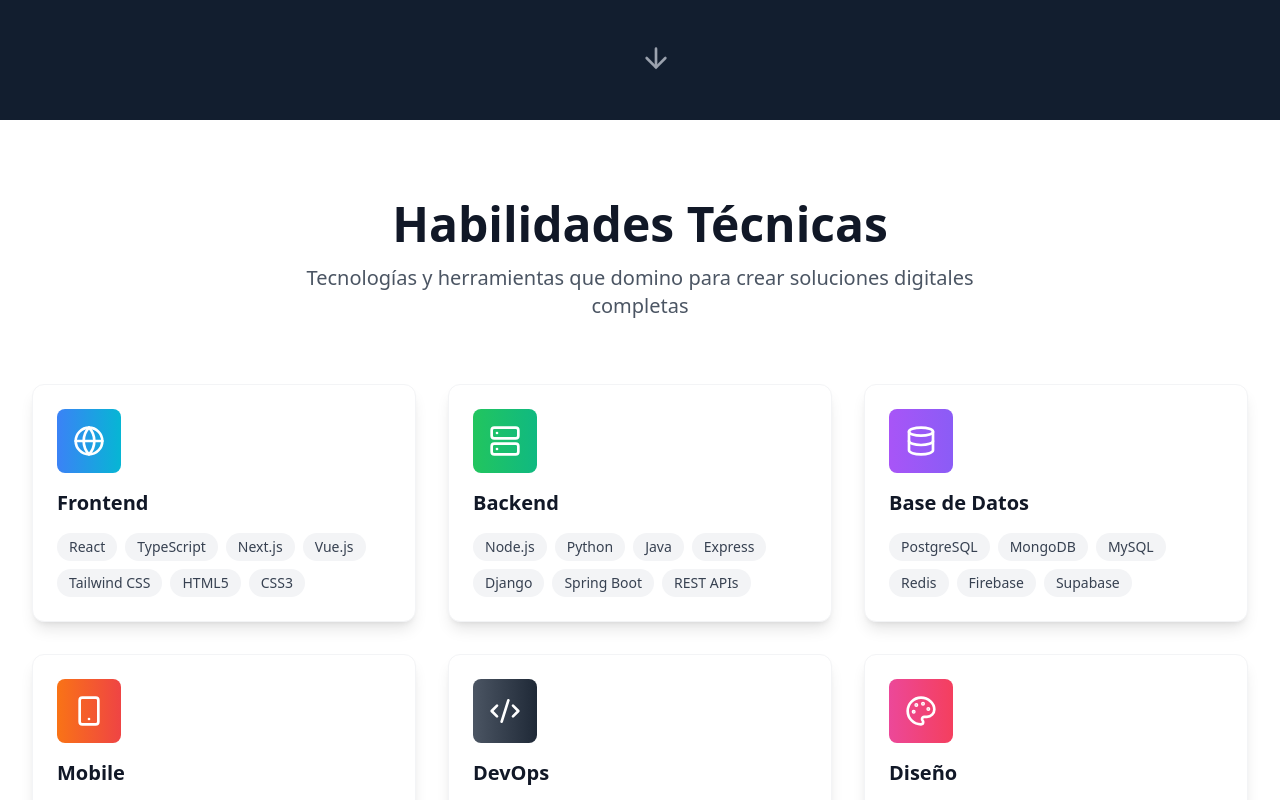
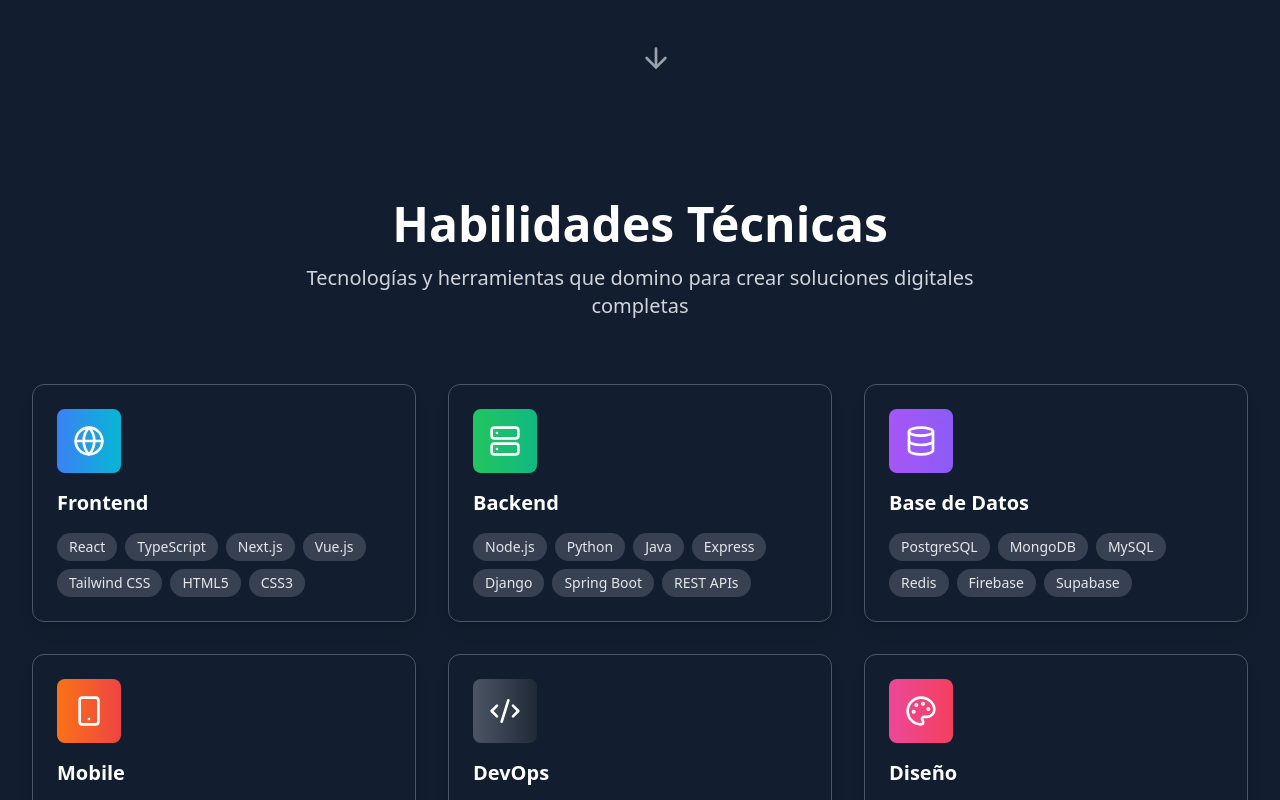
Before and after one commit to fmonfasani/FM_Software_Developer, a React (Vite) app: page / in a window 1280 px wide. Shown: the part 680-1480 px from the top of the page. Built offline with nearby package versions, Linux system fonts and the light colour scheme.

Commit message:
Refactor: Apply background to cards
Apply the same background color as the hero section to the card components.

```diff
--- a/src/components/Skills.tsx
+++ b/src/components/Skills.tsx
@@ -42,13 +42,13 @@ const Skills = () => {
   ];
 
   return (
-    <section id="skills" className="py-20 bg-white">
+    <section id="skills" className="py-20 bg-[#121E2F]">
       <div className="max-w-7xl mx-auto px-4 sm:px-6 lg:px-8">
         <div className="text-center mb-16">
-          <h2 className="text-4xl md:text-5xl font-bold text-gray-900 mb-4">
+          <h2 className="text-4xl md:text-5xl font-bold text-white mb-4">
             Habilidades Técnicas
           </h2>
-          <p className="text-xl text-gray-600 max-w-3xl mx-auto">
+          <p className="text-xl text-gray-300 max-w-3xl mx-auto">
             Tecnologías y herramientas que domino para crear soluciones digitales completas
           </p>
         </div>
@@ -59,12 +59,12 @@ const Skills = () => {
               key={category.title}
               className="group hover:scale-105 transition-all duration-300"
             >
-              <div className="bg-white rounded-xl shadow-lg hover:shadow-xl p-6 border border-gray-100">
+              <div className="bg-[#121E2F] rounded-xl shadow-lg hover:shadow-xl p-6 border border-gray-600">
                 <div className={`w-16 h-16 rounded-lg bg-gradient-to-r ${category.color} flex items-center justify-center text-white mb-4 group-hover:scale-110 transition-transform duration-300`}>
                   {category.icon}
                 </div>
 
-                <h3 className="text-xl font-bold text-gray-900 mb-4">
+                <h3 className="text-xl font-bold text-white mb-4">
                   {category.title}
                 </h3>
 
@@ -72,7 +72,7 @@ const Skills = () => {
                   {category.skills.map((skill) => (
                     <span
                       key={skill}
-                      className="px-3 py-1 bg-gray-100 text-gray-700 rounded-full text-sm font-medium hover:bg-gray-200 transition-colors"
+                      className="px-3 py-1 bg-gray-700 text-gray-200 rounded-full text-sm font-medium hover:bg-gray-600 transition-colors"
                     >
                       {skill}
                     </span>
```
